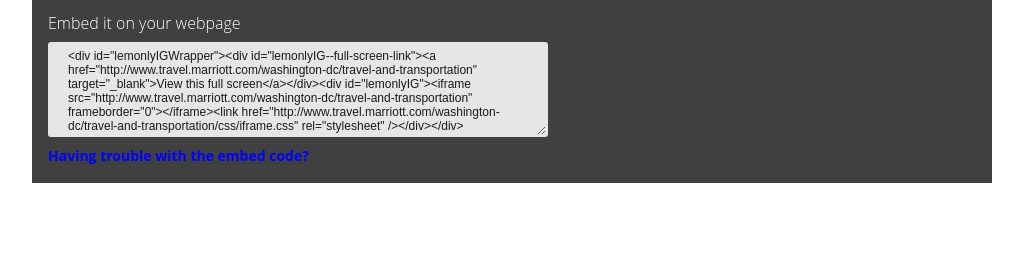
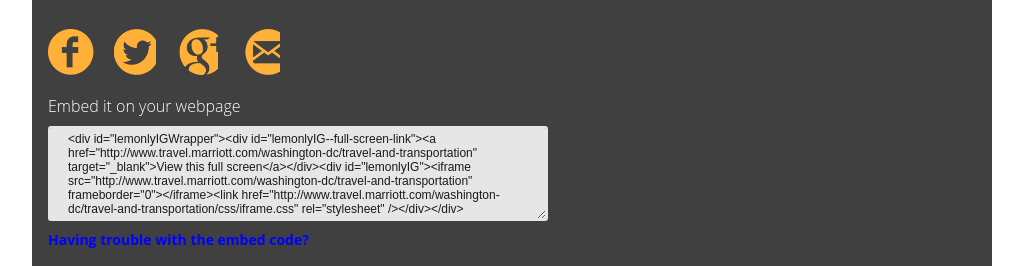
Before and after one commit to Lemonly/project-boilerplate, a website: page index.html in a window 1280 px wide. Shown: the part 1540-1806 px from the top of the page, without its empty margins (128-1151 px from the left). Before the commit the page ends 1723 px from the top, so only its background shows below. Drawn offline with nearby package versions, Linux system fonts and the light colour scheme; files that its build step writes are made by us from their sources.

Commit message:
share links

```diff
--- a/index.html
+++ b/index.html
@@ -114,6 +114,12 @@
                 </li>
             </ol>
             <section class="share--list">
+                <section class="share-options">
+                    <a target="_blank" href="https://facebook.com/sharer.php?u=http://www.travel.marriott.com/washington-dc/travel-and-transportation" class="facebook"></a>
+                    <a target="_blank" href="https://twitter.com/intent/tweet?url=http://www.travel.marriott.com/washington-dc/travel-and-transportation&text=The+Islands+Around+Charleston&via=marriott" class="twitter"></a>
+                    <a target="_blank" href="https://plus.google.com/share?url=http://www.travel.marriott.com/washington-dc/travel-and-transportation" class="gplus"></a>
+                    <a target="_blank" href="mailto:?subject=The+Islands+Around+Charleston+by+Marriott&body=http://www.travel.marriott.com/washington-dc/travel-and-transportation" class="email"></a>
+                </section>
                 <section class="embed-code-wrapper" id="embedCodeWrapper">
                     Embed it on your webpage<br>
                     <textarea class="embed-code" id="embedCode" disabled><div id="lemonlyIGWrapper"><div id="lemonlyIG--full-screen-link"><a href="http://www.travel.marriott.com/washington-dc/travel-and-transportation" target="_blank">View this full screen</a></div><div id="lemonlyIG"><iframe src="http://www.travel.marriott.com/washington-dc/travel-and-transportation" frameborder="0"></iframe><link href="http://www.travel.marriott.com/washington-dc/travel-and-transportation/css/iframe.css" rel="stylesheet" /></div></div></textarea>
```
